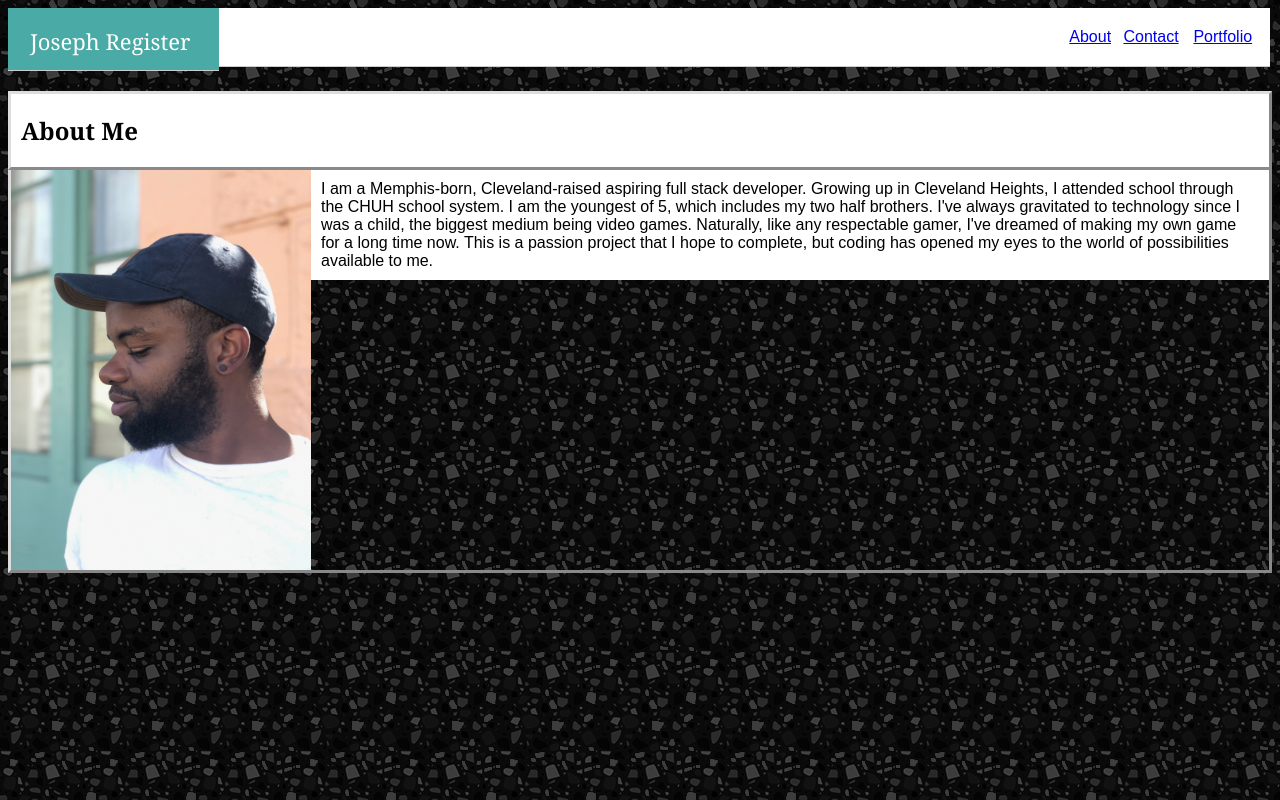
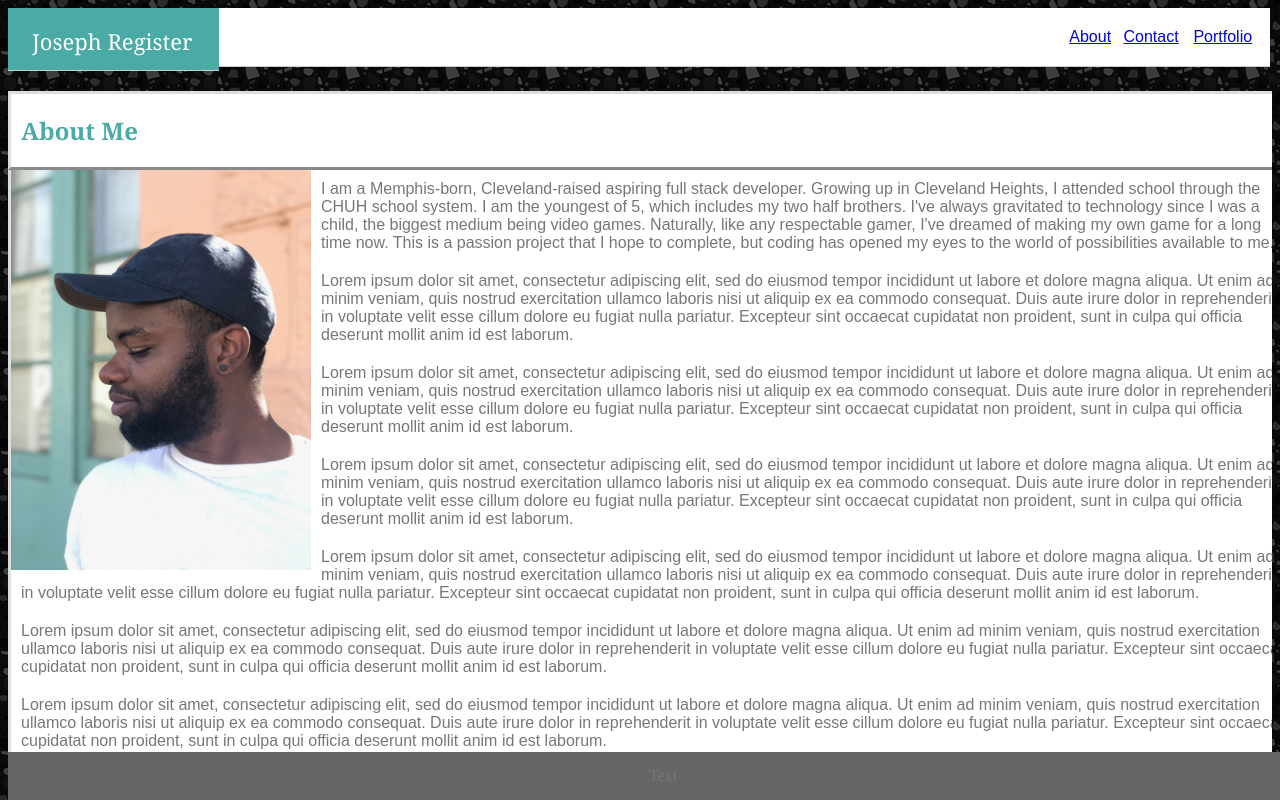
Before and after one commit to jreg1258/Basic-Portfolio, a plain HTML site: page index.html in a window 1280 px wide. Drawn offline with Linux system fonts and the light colour scheme.

Commit message:
preventd horizontal scroll

```diff
--- a/assets/css/style.css
+++ b/assets/css/style.css
@@ -1,5 +1,30 @@
+html, body {
+    max-width: 100%;
+    overflow-x: hidden;
+}
+
 #back {
     background-image: url(../images/dark-grey-terrazzo.png);
+
+}
+
+#tealstripe {
+    height: 5px;
+    background-color: #4aaaa5;
+    position: fixed;
+    bottom: 10px;
+}
+
+footer {
+    background-color: #666666;
+    color: #777777;
+    clear: both;
+    overflow: auto;
+    position: fixed;
+    bottom: 0;
+    width: 100%;
+    padding: 15px;
+    text-align: center;
 }
 
 nav {
@@ -24,8 +49,18 @@ nav {
     background-color: #ffffff;
     padding: 10px;
     border-left: solid;
-    width: auto;
+    width: 100%;
     font-family: Arial, Helvetica, sans-serif;
+    color: #777777;
+}
+
+#aboutsection2 {
+        color: #777777;
+        background-color: #ffffff;
+        padding: 10px;
+        width: 100%;
+        font-family: Arial, Helvetica, sans-serif;
+        margin-left: 0px;
 }
 
 #name {
@@ -36,11 +71,12 @@ nav {
     font-family: Georgia, 'Times New Roman', Times, serif;
     padding-bottom: 14px;
     padding-top:18px;
-    padding-right: 12px;
-    padding-left: 22px;
+    padding-right: 10px;
+    padding-left: 24px;
 }
 
 #about {
+    color: #777777;
     font-family: Arial, Helvetica, sans-serif;
     border-left-style: none;
     float: left;
@@ -53,6 +89,7 @@ nav {
 }
 
 #contact {
+    color: #777777;
     font-family: Arial, Helvetica, sans-serif;
     border-left-style: none;
     float: left;
@@ -65,6 +102,7 @@ nav {
 }
 
 #portfolio {
+    color: #777777;
     font-family: Arial, Helvetica, sans-serif;
     padding-left: 0px;
     border-left-style: none;
@@ -86,7 +124,7 @@ nav {
     border-style: outset;
     border-top-style: none;
     border-color: #dddddd;
-
+    width: 100%;
 }
 
 #aboutmetitle {
@@ -97,6 +135,7 @@ nav {
     overflow: auto;
     border-color:#dddddd;
     background-color: #ffffff;
+    width: 100%;
 }
 
 
@@ -107,6 +146,8 @@ nav {
 
 h2 {
     font-family: Georgia, 'Times New Roman', Times, serif;
+    color: #4aaaa5;
+    width: 100%;
 }
 
 /*      contact page CSS      */
--- a/index.html
+++ b/index.html
@@ -26,14 +26,14 @@
                 <a href="portfolio.html">Portfolio</a>
             </nav>
 
-    </div>
+        </div>
 
 
     <div id="aboutmetitle">
 
             <h2>About Me</h2>
 
-    </div>
+        </div>
 
     <div id="aboutme">
 
@@ -44,12 +44,56 @@
 
 
         <section id="aboutsection">
+
                 I am a Memphis-born, Cleveland-raised aspiring full stack developer. Growing up in Cleveland Heights, I attended school through the CHUH school system. I am the youngest of 5, which includes my two half brothers.
                 I've always gravitated to technology since I was a child, the biggest medium being video games. Naturally, like any respectable gamer, I've dreamed of making my own game for a long time now. This is a passion project that I hope to complete, but coding has opened my eyes to the world of possibilities available to me.
+
+        </section>
+
+        <section id="aboutsection">
+
+            Lorem ipsum dolor sit amet, consectetur adipiscing elit, sed do eiusmod tempor incididunt ut labore et dolore magna aliqua. Ut enim ad minim veniam, quis nostrud exercitation ullamco laboris nisi ut aliquip ex ea commodo consequat. Duis aute irure dolor in reprehenderit in voluptate velit esse cillum dolore eu fugiat nulla pariatur. Excepteur sint occaecat cupidatat non proident, sunt in culpa qui officia deserunt mollit anim id est laborum.
+
+        </section>
+
+        <section id="aboutsection">
+
+                Lorem ipsum dolor sit amet, consectetur adipiscing elit, sed do eiusmod tempor incididunt ut labore et dolore magna aliqua. Ut enim ad minim veniam, quis nostrud exercitation ullamco laboris nisi ut aliquip ex ea commodo consequat. Duis aute irure dolor in reprehenderit in voluptate velit esse cillum dolore eu fugiat nulla pariatur. Excepteur sint occaecat cupidatat non proident, sunt in culpa qui officia deserunt mollit anim id est laborum.
+
+        </section>
+
+        <section id="aboutsection">
+
+                Lorem ipsum dolor sit amet, consectetur adipiscing elit, sed do eiusmod tempor incididunt ut labore et dolore magna aliqua. Ut enim ad minim veniam, quis nostrud exercitation ullamco laboris nisi ut aliquip ex ea commodo consequat. Duis aute irure dolor in reprehenderit in voluptate velit esse cillum dolore eu fugiat nulla pariatur. Excepteur sint occaecat cupidatat non proident, sunt in culpa qui officia deserunt mollit anim id est laborum.
+
+        </section>
+
+        <section id="aboutsection2">
+
+                Lorem ipsum dolor sit amet, consectetur adipiscing elit, sed do eiusmod tempor incididunt ut labore et dolore magna aliqua. Ut enim ad minim veniam, quis nostrud exercitation ullamco laboris nisi ut aliquip ex ea commodo consequat. Duis aute irure dolor in reprehenderit in voluptate velit esse cillum dolore eu fugiat nulla pariatur. Excepteur sint occaecat cupidatat non proident, sunt in culpa qui officia deserunt mollit anim id est laborum.
+
+        </section>
+
+        <section id="aboutsection2">
+
+                Lorem ipsum dolor sit amet, consectetur adipiscing elit, sed do eiusmod tempor incididunt ut labore et dolore magna aliqua. Ut enim ad minim veniam, quis nostrud exercitation ullamco laboris nisi ut aliquip ex ea commodo consequat. Duis aute irure dolor in reprehenderit in voluptate velit esse cillum dolore eu fugiat nulla pariatur. Excepteur sint occaecat cupidatat non proident, sunt in culpa qui officia deserunt mollit anim id est laborum.
+
+        </section>
+
+        <section id="aboutsection2">
+
+                Lorem ipsum dolor sit amet, consectetur adipiscing elit, sed do eiusmod tempor incididunt ut labore et dolore magna aliqua. Ut enim ad minim veniam, quis nostrud exercitation ullamco laboris nisi ut aliquip ex ea commodo consequat. Duis aute irure dolor in reprehenderit in voluptate velit esse cillum dolore eu fugiat nulla pariatur. Excepteur sint occaecat cupidatat non proident, sunt in culpa qui officia deserunt mollit anim id est laborum.
+
         </section>
 
 
 
     </div>
+
+<div id="tealstripe"></div>
+
+        <footer>Text</footer>
+
+
 </body>
 </html>
```
